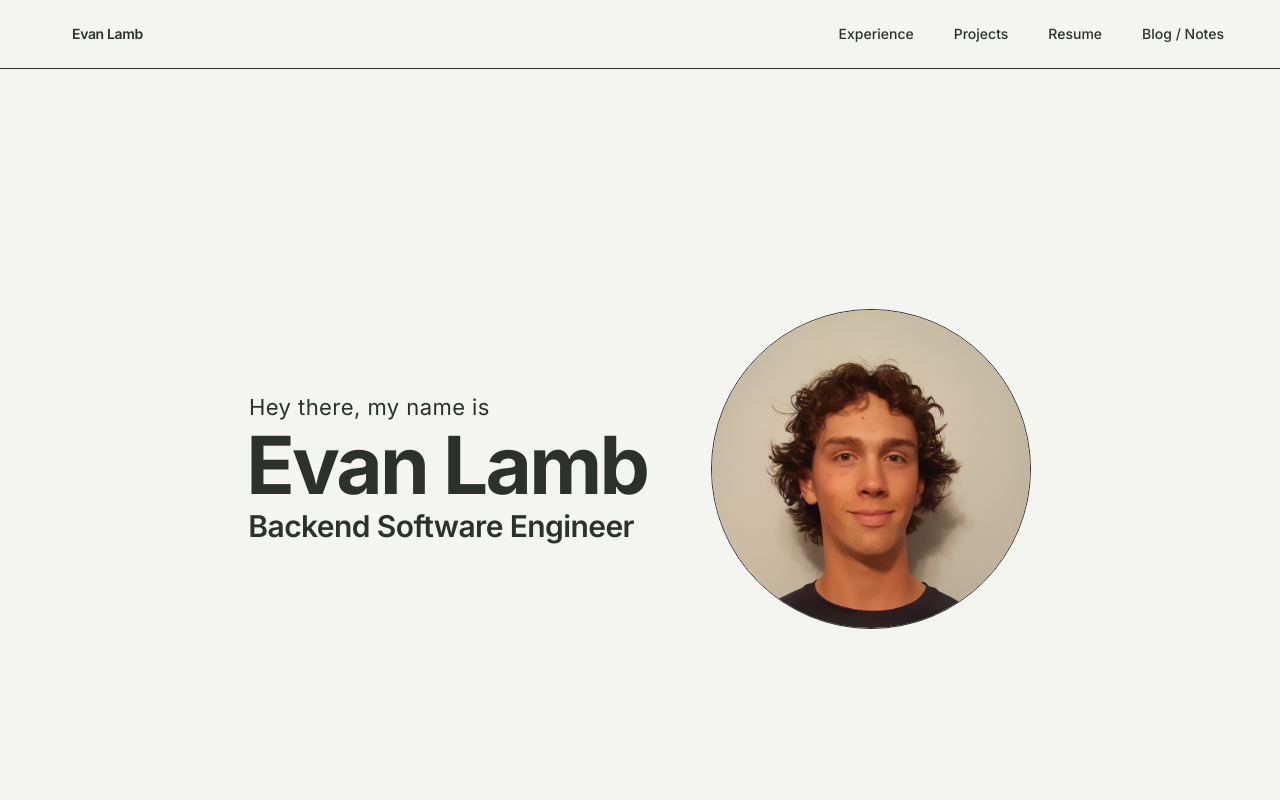
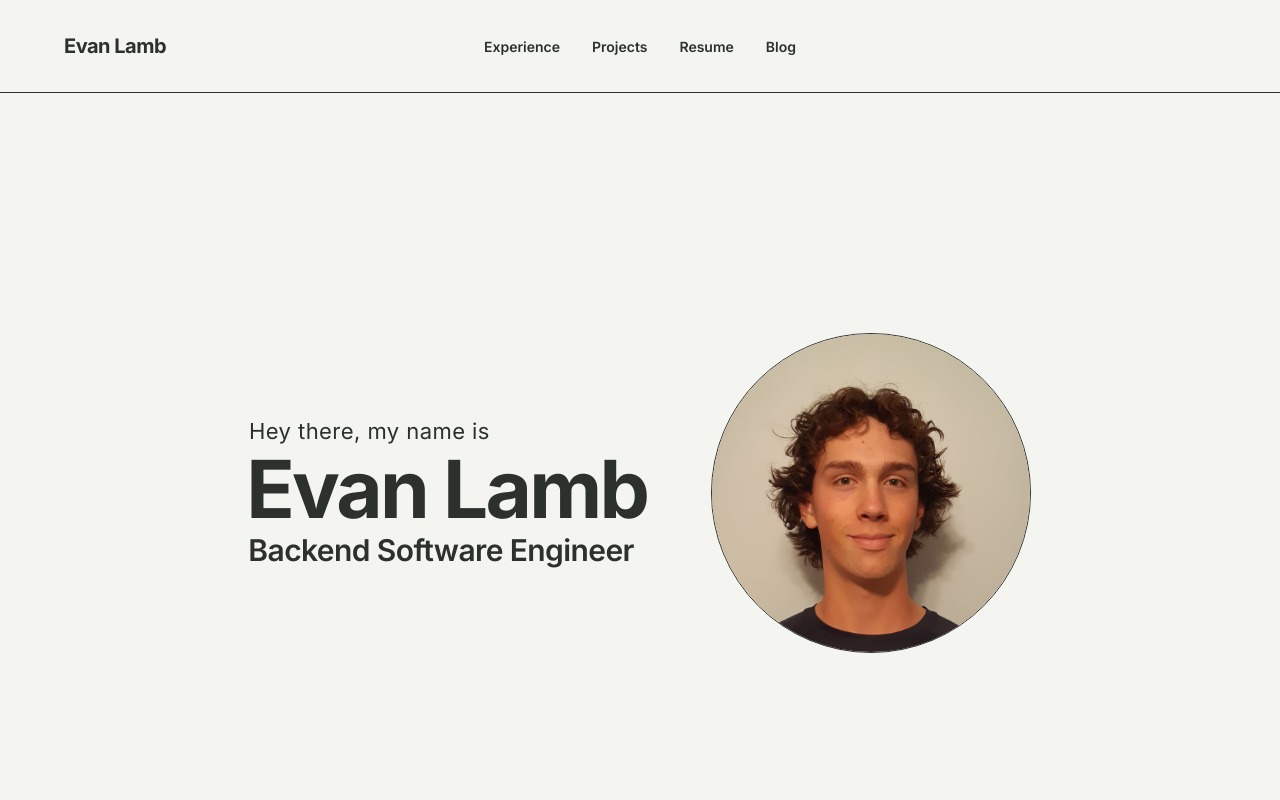
Before and after one commit to evanlambb/personal-website, a Next.js app: page / in a window 1280 px wide. Shown: the top 800 px of the page. Built offline with nearby package versions, Linux system fonts and the light colour scheme.

Commit message:
top nav bar

```diff
--- a/src/app/page.tsx
+++ b/src/app/page.tsx
@@ -10,7 +10,8 @@ export default function Home() {
       <Experience />
       {/* Anchor targets for nav links until those sections exist */}
       <div id="projects" className="sr-only" tabIndex={-1} aria-hidden />
-      <div id="notes" className="sr-only" tabIndex={-1} aria-hidden />
+      <div id="resume" className="sr-only" tabIndex={-1} aria-hidden />
+      <div id="blog" className="sr-only" tabIndex={-1} aria-hidden />
     </div>
   )
 }
--- a/src/components/portfolio/SiteHeader.tsx
+++ b/src/components/portfolio/SiteHeader.tsx
@@ -1,36 +1,49 @@
 import Link from 'next/link'
 
 const navLinks = [
-  { href: '#hero', label: 'Experience' },
+  { href: '#experience', label: 'Experience' },
   { href: '#projects', label: 'Projects' },
   { href: '#resume', label: 'Resume' },
-  { href: '#notes', label: 'Blog / Notes' },
+  { href: '#blog', label: 'Blog' },
 ]
 
 export function SiteHeader() {
   return (
-    <header className="sticky top-0 z-10 border-b border-primary/10 bg-surface">
-      <div className="mx-auto flex max-w-[1200px] flex-wrap items-center justify-between gap-4 px-4 py-4">
+    <header
+      className="sticky top-0 z-10 w-full border-b border-primary"
+      style={{ backgroundColor: 'var(--color-bg-main)' }}
+    >
+      <div className="mx-auto flex max-w-[1200px] flex-col items-center gap-4 px-6 py-6 md:grid md:grid-cols-[1fr_auto_1fr] md:items-center md:gap-0 md:py-8">
+        {/* Left column: brand */}
+        <div className="justify-self-start">
           <Link
             href="/"
-          className="inline-flex shrink-0 items-center bg-surface px-4 py-2 text-sm font-semibold tracking-tight text-primary transition-colors focus-visible:outline focus-visible:outline-2 focus-visible:outline-offset-2 focus-visible:outline-accent"
+            className="text-xl font-bold tracking-tight text-primary transition-colors hover:text-accent focus-visible:outline focus-visible:outline-2 focus-visible:outline-offset-2 focus-visible:outline-accent"
+            style={{ fontFamily: 'var(--font-inter), system-ui, sans-serif' }}
           >
             Evan Lamb
           </Link>
-        <nav
-          className="flex flex-wrap items-center justify-end gap-x-6 gap-y-2 sm:gap-x-8 md:gap-x-10"
-          aria-label="Primary"
-        >
+        </div>
+
+        {/* Center column: nav links */}
+        <nav aria-label="Primary">
+          <ul className="flex list-none gap-8">
             {navLinks.map((item) => (
+              <li key={item.href}>
                 <Link
-              key={item.href}
                   href={item.href}
-              className="text-sm font-medium text-primary transition-colors hover:text-accent focus-visible:outline focus-visible:outline-2 focus-visible:outline-offset-2 focus-visible:outline-accent"
+                  className="text-sm font-semibold text-primary transition-colors duration-200 hover:text-accent hover:opacity-80 focus-visible:outline focus-visible:outline-2 focus-visible:outline-offset-2 focus-visible:outline-accent"
+                  style={{ fontFamily: 'var(--font-inter), system-ui, sans-serif' }}
                 >
                   {item.label}
                 </Link>
+              </li>
             ))}
+          </ul>
         </nav>
+
+        {/* Right column: spacer (reserved for future dark-mode toggle / contact) */}
+        <div className="hidden md:block" />
       </div>
     </header>
   )
```
Also changed, not shown: public/images/logos/rbc.jpg (added). Lines whose indentation alone changed are shown as unchanged.
